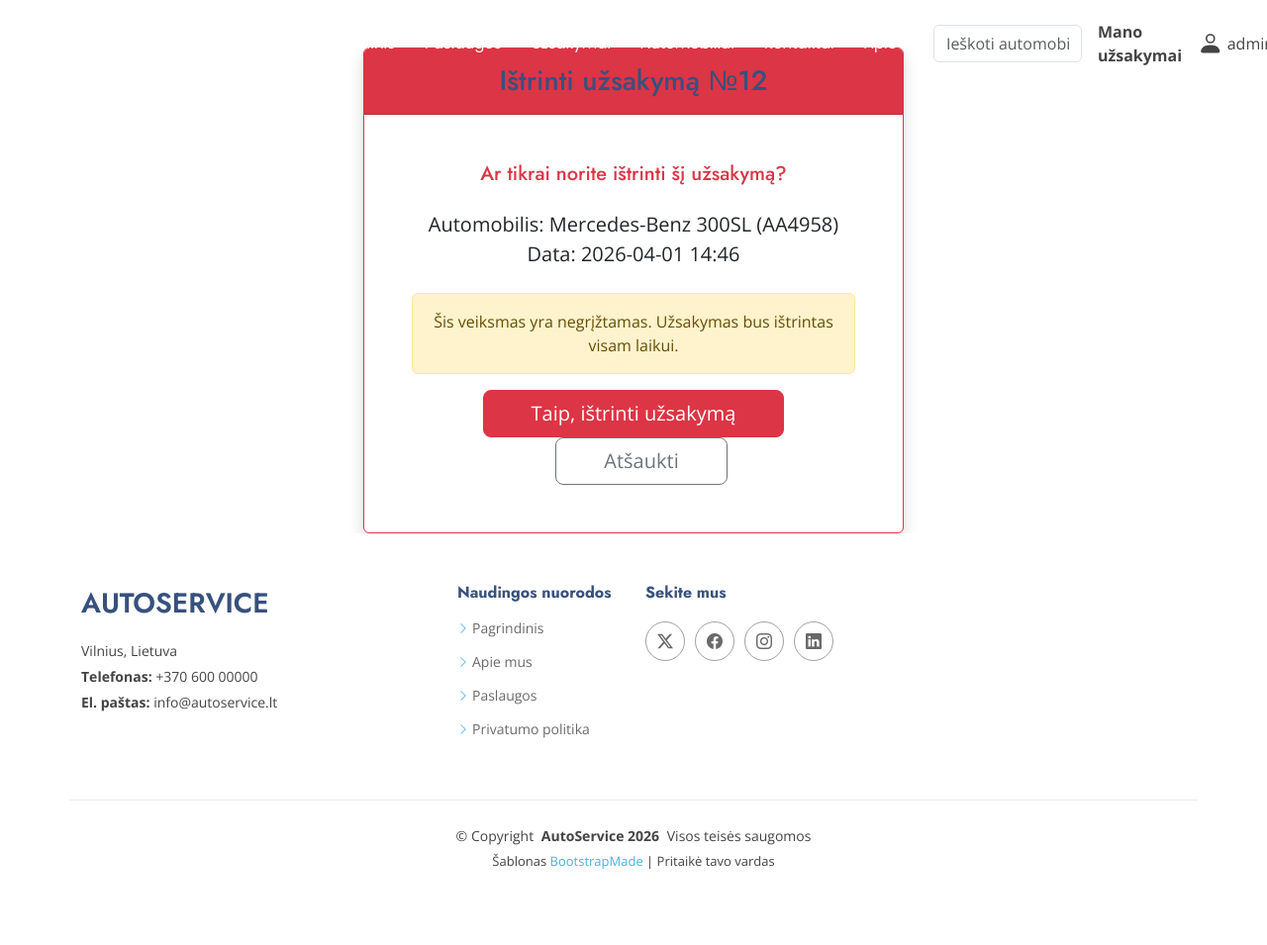
After one commit to marelia-dev/django-autoservice-system, a Django app: page /order/order/12/delete/ in a window 1280 px wide. The commit adds this page. Shown: the whole page at 99% size. Run offline with Django 5.2, Linux system fonts and the light colour scheme; a user stored in the database is signed in; data comes from the database, SQL or seed files in the repository; both versions use the stored data as it was after the commit; some libraries are stand-ins or nearby versions.

Commit message:
11: Padaryti, kad prisijungęs vartotojas galėtų ištrinti savo užsakymus. Panaudoti DeleteView

```diff
--- a/mysite/autoservice/templates/autoservice/myorders.html
+++ b/mysite/autoservice/templates/autoservice/myorders.html
@@ -50,6 +50,9 @@
                         <a href="{% url 'order_update' order.pk %}" class="btn btn-warning btn-sm">
                             Redaguoti
                         </a>
+                        <a href="{% url 'order_delete' order.pk %}" class="btn btn-danger btn-sm">
+                            Istrinti
+                        </a>
                     </td>
                 </tr>
                 {% endfor %}
--- /dev/null
+++ b/mysite/autoservice/templates/autoservice/order_delete.html
@@ -0,0 +1,46 @@
+{% extends "autoservice/base.html" %}
+{% load static %}
+
+{% block title %}Ištrinti užsakymą №{{ order.id }}{% endblock %}
+
+{% block content %}
+<div class="container mt-5">
+    <div class="row justify-content-center">
+        <div class="col-md-8 col-lg-6">
+
+            <div class="card shadow border-danger">
+                <div class="card-header bg-danger text-white text-center py-3">
+                    <h3 class="mb-0">Ištrinti užsakymą №{{ order.id }}</h3>
+                </div>
+
+                <div class="card-body p-5 text-center">
+                    <h5 class="mb-4 text-danger">
+                        Ar tikrai norite ištrinti šį užsakymą?
+                    </h5>
+
+                    <p class="lead mb-4">
+                        <strong>Automobilis:</strong> {{ order.car }}<br>
+                        <strong>Data:</strong> {{ order.date|date:"Y-m-d H:i" }}
+                    </p>
+
+                    <div class="alert alert-warning">
+                        Šis veiksmas yra negrįžtamas. Užsakymas bus ištrintas visam laikui.
+                    </div>
+
+                    <form method="post" class="d-inline">
+                        {% csrf_token %}
+                        <button type="submit" class="btn btn-danger btn-lg px-5">
+                            Taip, ištrinti užsakymą
+                        </button>
+                    </form>
+
+                    <a href="{% url 'my_orders' %}" class="btn btn-outline-secondary btn-lg px-5 ms-3">
+                        Atšaukti
+                    </a>
+                </div>
+            </div>
+
+        </div>
+    </div>
+</div>
+{% endblock %}
--- a/mysite/autoservice/urls.py
+++ b/mysite/autoservice/urls.py
@@ -15,4 +15,5 @@ urlpatterns = [
     path('profile/', views.ProfileUpdateView.as_view(), name='profile'),
     path('order/create/', views.OrderCreateView.as_view(), name='order_create'),
     path('order/<int:pk>/update/', views.OrderUpdateView.as_view(), name='order_update'),
+    path('order/<int:pk>/delete/', views.OrderDeleteView.as_view(), name='order_delete'),
 ]
--- a/mysite/autoservice/views.py
+++ b/mysite/autoservice/views.py
@@ -195,3 +195,18 @@ class OrderUpdateView(LoginRequiredMixin, UserPassesTestMixin, generic.UpdateVie
         context = super().get_context_data(**kwargs)
         context['title'] = f'Užsakymo №{self.object.id} redagavimas'
         return context
+
+class OrderDeleteView(LoginRequiredMixin, UserPassesTestMixin, generic.DeleteView):
+    model = Order
+    template_name = 'autoservice/order_delete.html'
+    success_url = reverse_lazy('my_orders')
+    context_object_name = 'order'
+
+    def test_func(self):
+        order = self.get_object()
+        return order.reader == self.request.user
+
+    def get_context_data(self, **kwargs):
+        context = super().get_context_data(**kwargs)
+        context['title'] = f'Ištrinti užsakymą №{self.object.id}'
+        return context
```
Also changed, not shown: mysite/db.sqlite3.
